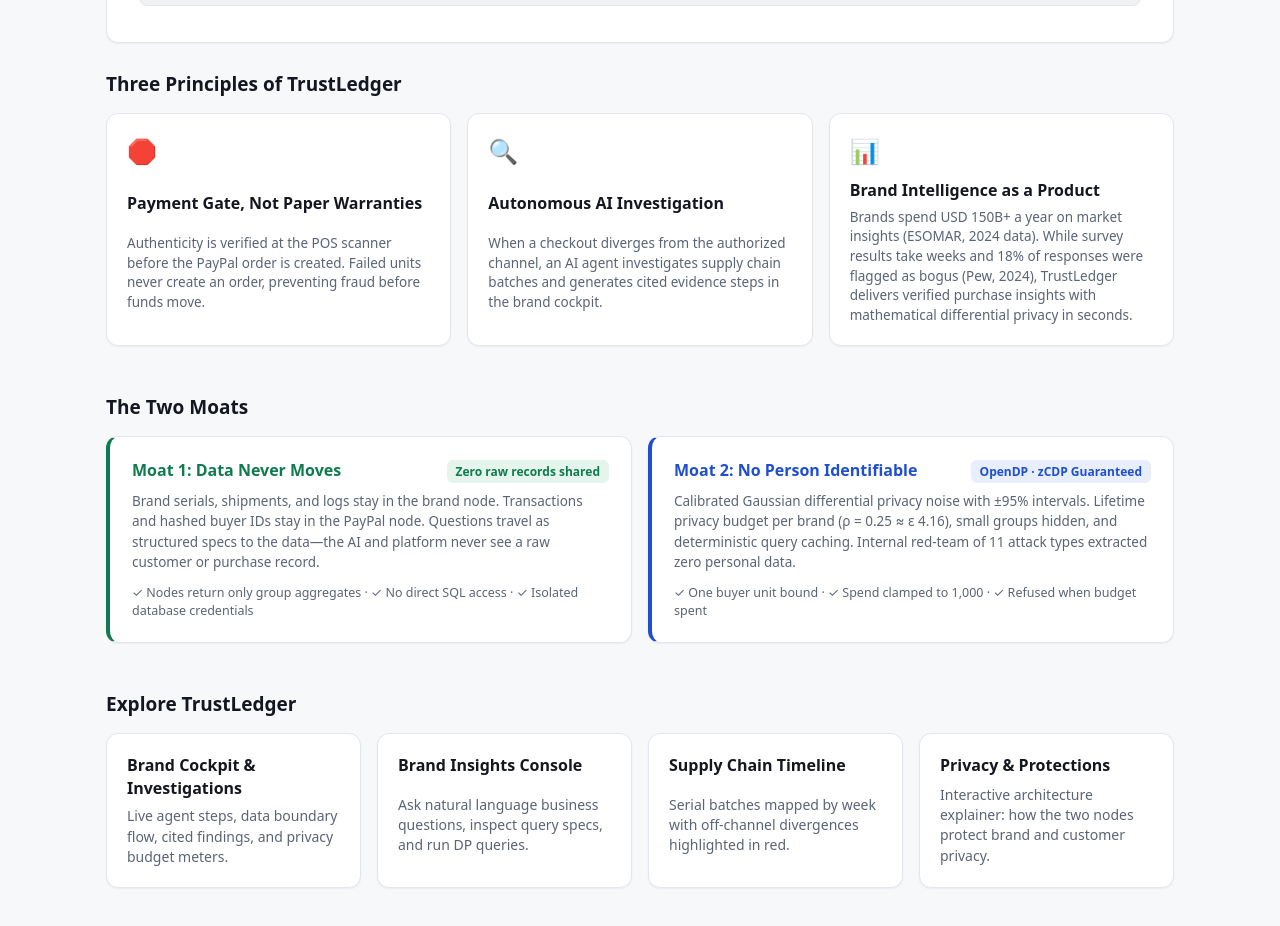
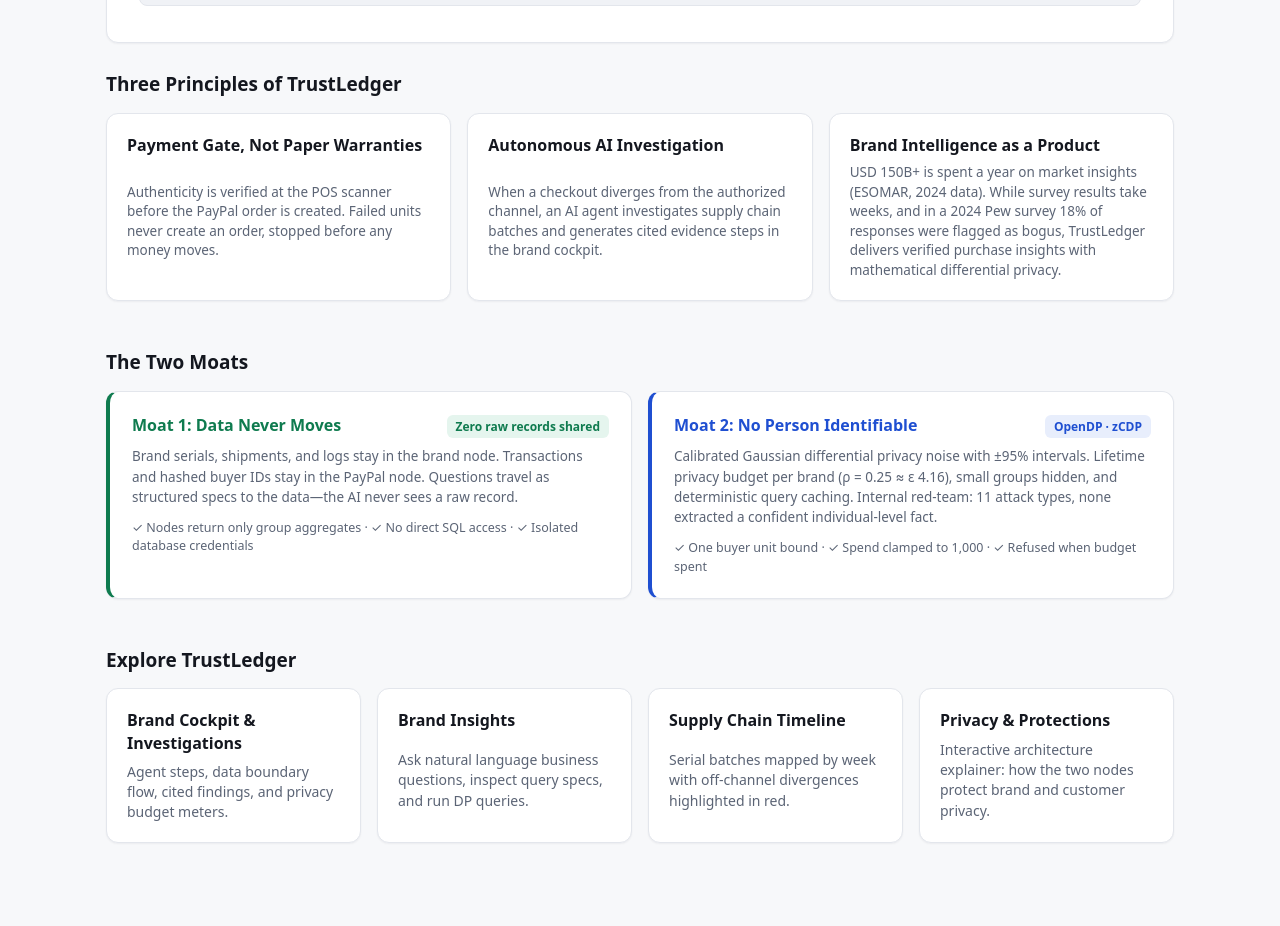
Before and after one commit to ParthSinha9498/trustledger, a Next.js app in the folder web/: page / in a window 1280 px wide. Shown: the part 440-1366 px from the top of the page. Built offline with nearby package versions, Linux system fonts and the light colour scheme.

Commit message:
fix(hero-moments): align copy strictly with CLAIMS.md and cashier instructions

```diff
--- a/web/app/page.tsx
+++ b/web/app/page.tsx
@@ -6,7 +6,7 @@
       {/* Hero Section */}
       <div className="card hero" style={{ padding: "36px 32px", marginBottom: "28px" }}>
         <div style={{ display: "inline-flex", alignItems: "center", gap: "8px", padding: "4px 12px", borderRadius: "999px", background: "var(--accent-bg)", color: "var(--accent)", fontSize: "13px", fontWeight: 650, marginBottom: "16px", border: "1px solid var(--accent-border)" }}>
-          <span aria-hidden>🛡️</span> Authenticity as a Condition of Payment
+          <span aria-hidden>◆</span> Authenticity as a Condition of Payment
         </div>
         <h1 style={{ fontSize: "32px", lineHeight: 1.2, margin: "0 0 14px", letterSpacing: "-0.03em" }}>
           Product authenticity is no longer a post-sale dispute.<br />
@@ -14,7 +14,7 @@
         </h1>
         <p className="muted" style={{ fontSize: "16px", maxWidth: "800px", lineHeight: 1.5, margin: "0 0 24px" }}>
           TrustLedger connects brand serial intelligence directly to the point of sale before any PayPal payment is created.
-          If verified, the buyer pays seamlessly. If unverified, the payment order is <strong>never created</strong>, money never moves, and an investigation opens immediately.
+          If verified, the buyer pays seamlessly. If unverified, the payment order is <strong>never created</strong>, money never moves, and an investigation opens.
         </p>
         <div className="row" style={{ gap: "12px", marginBottom: "18px" }}>
           <Link className="button" href="/pos">Open the store checkout</Link>
@@ -31,24 +31,21 @@
       <h2 style={{ fontSize: "19px", marginBottom: "14px" }}>Three Principles of TrustLedger</h2>
       <div className="tiles" style={{ marginBottom: "32px" }}>
         <div className="tile card" style={{ padding: "20px" }}>
-          <div style={{ fontSize: "24px", marginBottom: "4px" }} aria-hidden>🛑</div>
           <b>Payment Gate, Not Paper Warranties</b>
           <span className="muted" style={{ fontSize: "13.5px", lineHeight: 1.45 }}>
-            Authenticity is verified at the POS scanner before the PayPal order is created. Failed units never create an order, preventing fraud before funds move.
+            Authenticity is verified at the POS scanner before the PayPal order is created. Failed units never create an order, stopped before any money moves.
           </span>
         </div>
         <div className="tile card" style={{ padding: "20px" }}>
-          <div style={{ fontSize: "24px", marginBottom: "4px" }} aria-hidden>🔍</div>
           <b>Autonomous AI Investigation</b>
           <span className="muted" style={{ fontSize: "13.5px", lineHeight: 1.45 }}>
             When a checkout diverges from the authorized channel, an AI agent investigates supply chain batches and generates cited evidence steps in the brand cockpit.
           </span>
         </div>
         <div className="tile card" style={{ padding: "20px" }}>
-          <div style={{ fontSize: "24px", marginBottom: "4px" }} aria-hidden>📊</div>
           <b>Brand Intelligence as a Product</b>
           <span className="muted" style={{ fontSize: "13.5px", lineHeight: 1.45 }}>
-            Brands spend USD 150B+ a year on market insights (ESOMAR, 2024 data). While survey results take weeks and 18% of responses were flagged as bogus (Pew, 2024), TrustLedger delivers verified purchase insights with mathematical differential privacy in seconds.
+            USD 150B+ is spent a year on market insights (ESOMAR, 2024 data). While survey results take weeks, and in a 2024 Pew survey 18% of responses were flagged as bogus, TrustLedger delivers verified purchase insights with mathematical differential privacy.
           </span>
         </div>
       </div>
@@ -63,7 +60,7 @@
           </div>
           <p className="muted" style={{ fontSize: "13.5px", margin: "0 0 12px", lineHeight: 1.5 }}>
             Brand serials, shipments, and logs stay in the brand node. Transactions and hashed buyer IDs stay in the PayPal node.
-            Questions travel as structured specs to the data—the AI and platform never see a raw customer or purchase record.
+            Questions travel as structured specs to the data—the AI never sees a raw record.
           </p>
           <div style={{ fontSize: "12.5px", color: "var(--muted)" }}>
             ✓ Nodes return only group aggregates · ✓ No direct SQL access · ✓ Isolated database credentials
@@ -73,11 +70,11 @@
         <div className="card elevated" style={{ borderLeft: "4px solid var(--accent)", padding: "22px" }}>
           <div style={{ display: "flex", justifyContent: "space-between", alignItems: "baseline", marginBottom: "8px" }}>
             <h3 style={{ margin: 0, fontSize: "16px", color: "var(--accent)" }}>Moat 2: No Person Identifiable</h3>
-            <span className="badge badge-dp">OpenDP · zCDP Guaranteed</span>
+            <span className="badge badge-dp">OpenDP · zCDP</span>
           </div>
           <p className="muted" style={{ fontSize: "13.5px", margin: "0 0 12px", lineHeight: 1.5 }}>
             Calibrated Gaussian differential privacy noise with ±95% intervals. Lifetime privacy budget per brand (ρ = 0.25 ≈ ε 4.16),
-            small groups hidden, and deterministic query caching. Internal red-team of 11 attack types extracted zero personal data.
+            small groups hidden, and deterministic query caching. Internal red-team: 11 attack types, none extracted a confident individual-level fact.
           </p>
           <div style={{ fontSize: "12.5px", color: "var(--muted)" }}>
             ✓ One buyer unit bound · ✓ Spend clamped to 1,000 · ✓ Refused when budget spent
@@ -90,10 +87,10 @@
       <div className="tiles">
         <Link href="/cockpit" className="tile card">
           <b>Brand Cockpit & Investigations</b>
-          <span className="muted">Live agent steps, data boundary flow, cited findings, and privacy budget meters.</span>
+          <span className="muted">Agent steps, data boundary flow, cited findings, and privacy budget meters.</span>
         </Link>
         <Link href="/cockpit/console" className="tile card">
-          <b>Brand Insights Console</b>
+          <b>Brand Insights</b>
           <span className="muted">Ask natural language business questions, inspect query specs, and run DP queries.</span>
         </Link>
         <Link href="/cockpit/supply-chain" className="tile card">
--- a/web/app/receipt/[id]/page.tsx
+++ b/web/app/receipt/[id]/page.tsx
@@ -55,7 +55,7 @@
                 </div>
                 <p style={{ margin: 0, fontSize: "13px", color: "var(--fg)", lineHeight: 1.45 }}>
                   The brand verified this unit at the store checkout prior to payment. The verification ID is stored on the
-                  PayPal order in its <code>custom_id</code> field, binding the payment to the authentic brand verification event.
+                  PayPal order in its <code>custom_id</code> field, so the payment points to the brand verification.
                 </p>
               </div>
             )}
```
Also changed, not shown: web/components/checkout/Verdict.tsx (+3 -4 lines).
